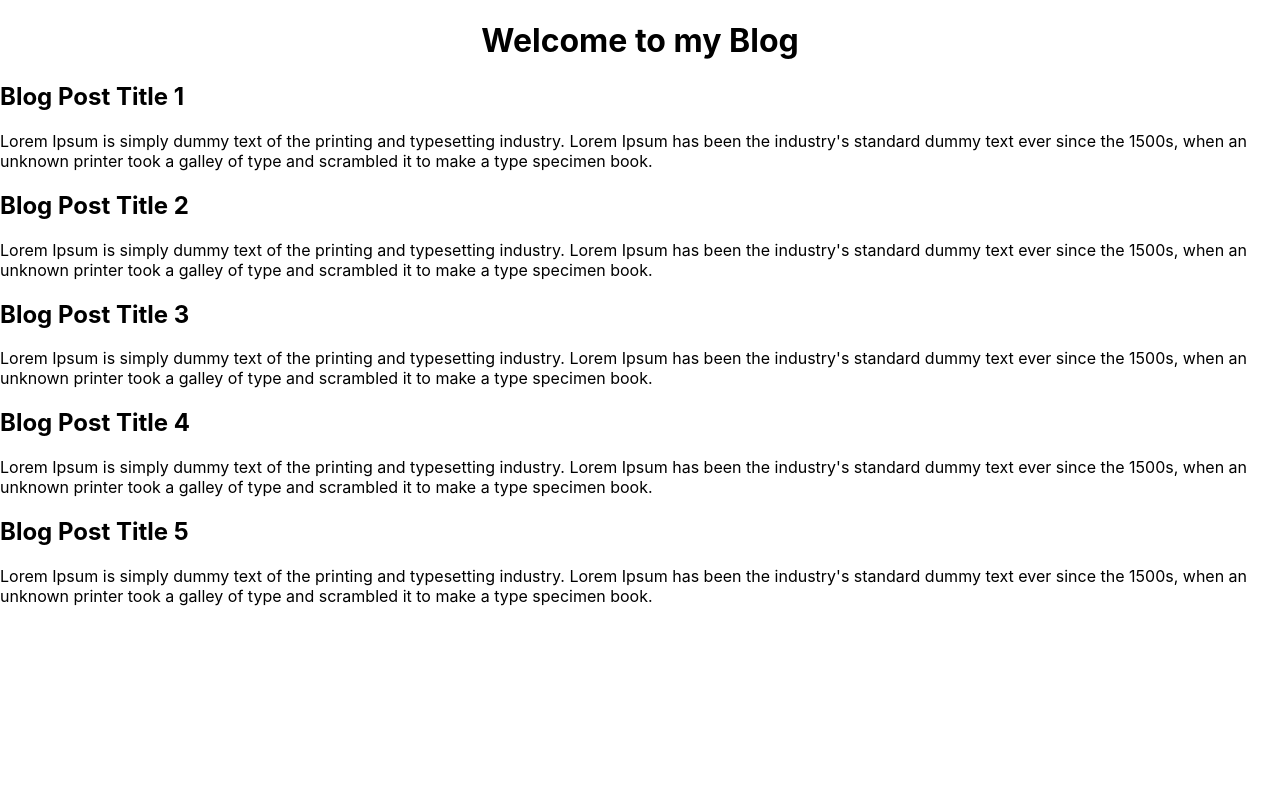
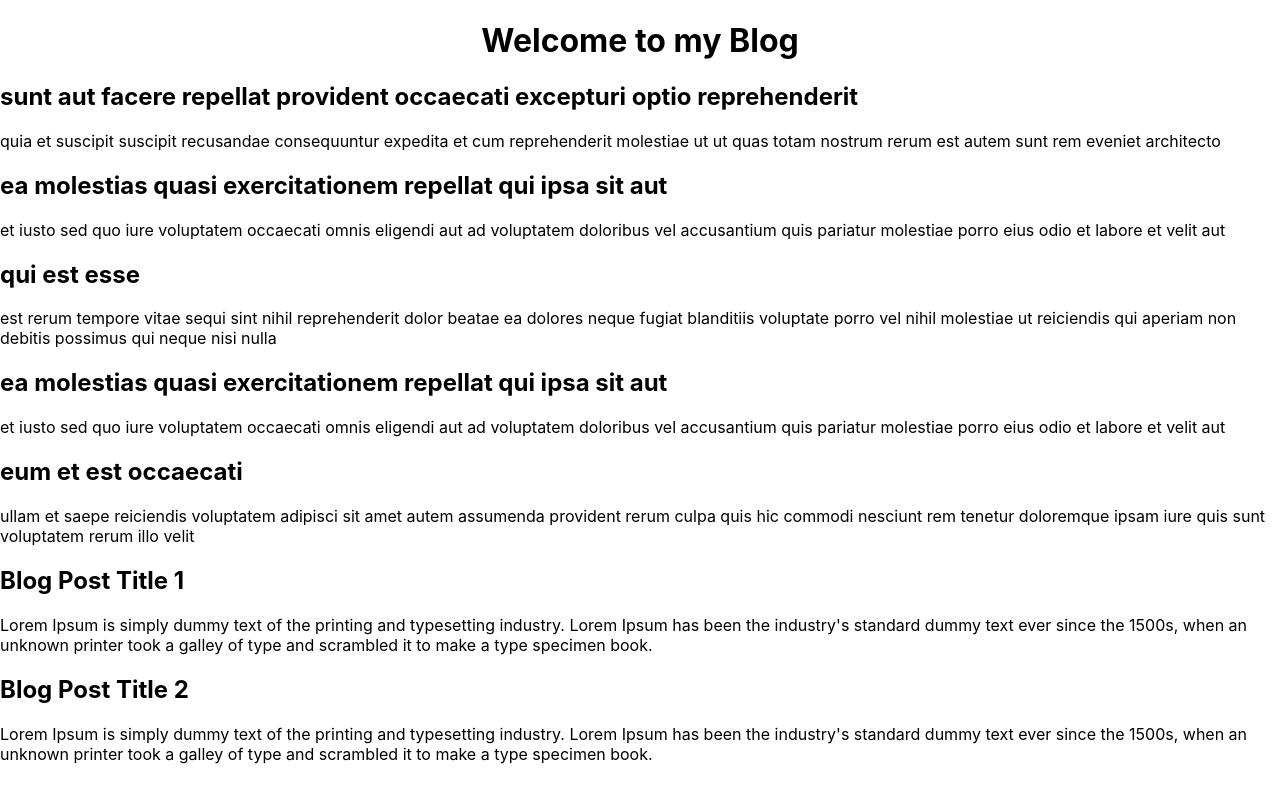
Before and after one commit to MEHMET0665/BlogPost-React, a React (Create React App) app in the folder Desktop/cemil hoca ders/my-block/: page / in a window 1280 px wide. Shown: the top 786 px of the page. Built offline with nearby package versions, Linux system fonts and the light colour scheme.

Commit message:
Create an array for blog post

```diff
--- a/Desktop/cemil hoca ders/my-block/src/App.js
+++ b/Desktop/cemil hoca ders/my-block/src/App.js
@@ -1,12 +1,31 @@
 import './App.css';
 
-
+const posts=[
+  {
+    title: "sunt aut facere repellat provident occaecati excepturi optio reprehenderit",
+body: "quia et suscipit\nsuscipit recusandae consequuntur expedita et cum\nreprehenderit molestiae ut ut quas totam\nnostrum rerum est autem sunt rem eveniet architecto",},
+  {title: "ea molestias quasi exercitationem repellat qui ipsa sit aut",
+  body: "et iusto sed quo iure\nvoluptatem occaecati omnis eligendi aut ad\nvoluptatem doloribus vel accusantium quis pariatur\nmolestiae porro eius odio et labore et velit aut"},
+  {title: "qui est esse",
+  body: "est rerum tempore vitae\nsequi sint nihil reprehenderit dolor beatae ea dolores neque\nfugiat blanditiis voluptate porro vel nihil molestiae ut reiciendis\nqui aperiam non debitis possimus qui neque nisi nulla"},
+  {title: "ea molestias quasi exercitationem repellat qui ipsa sit aut",
+  body: "et iusto sed quo iure\nvoluptatem occaecati omnis eligendi aut ad\nvoluptatem doloribus vel accusantium quis pariatur\nmolestiae porro eius odio et labore et velit aut"},
+  {title: "eum et est occaecati",
+  body: "ullam et saepe reiciendis voluptatem adipisci\nsit amet autem assumenda provident rerum culpa\nquis hic commodi nesciunt rem tenetur doloremque ipsam iure\nquis sunt voluptatem rerum illo velit"}
+ ]
 
 function App() {
   return (
     <div>
       <h1 className="text-center">Welcome to my Blog</h1>
       <section>
+        {posts.map((globe)=>{
+         return( <article>
+<h2>{globe.title}</h2>
+<p>{globe.body}</p>
+</article>)
+
+        })}
       <article>
       <h2>Blog Post Title 1</h2>
      <p>Lorem Ipsum is simply dummy text of the printing and typesetting industry. Lorem Ipsum has been the industry's standard dummy text ever since the 1500s, when an unknown printer took a galley of type and scrambled it to make a type specimen book. </p>
```
Also changed, not shown: 1 other file (tests, documents, lock files or other folders).
